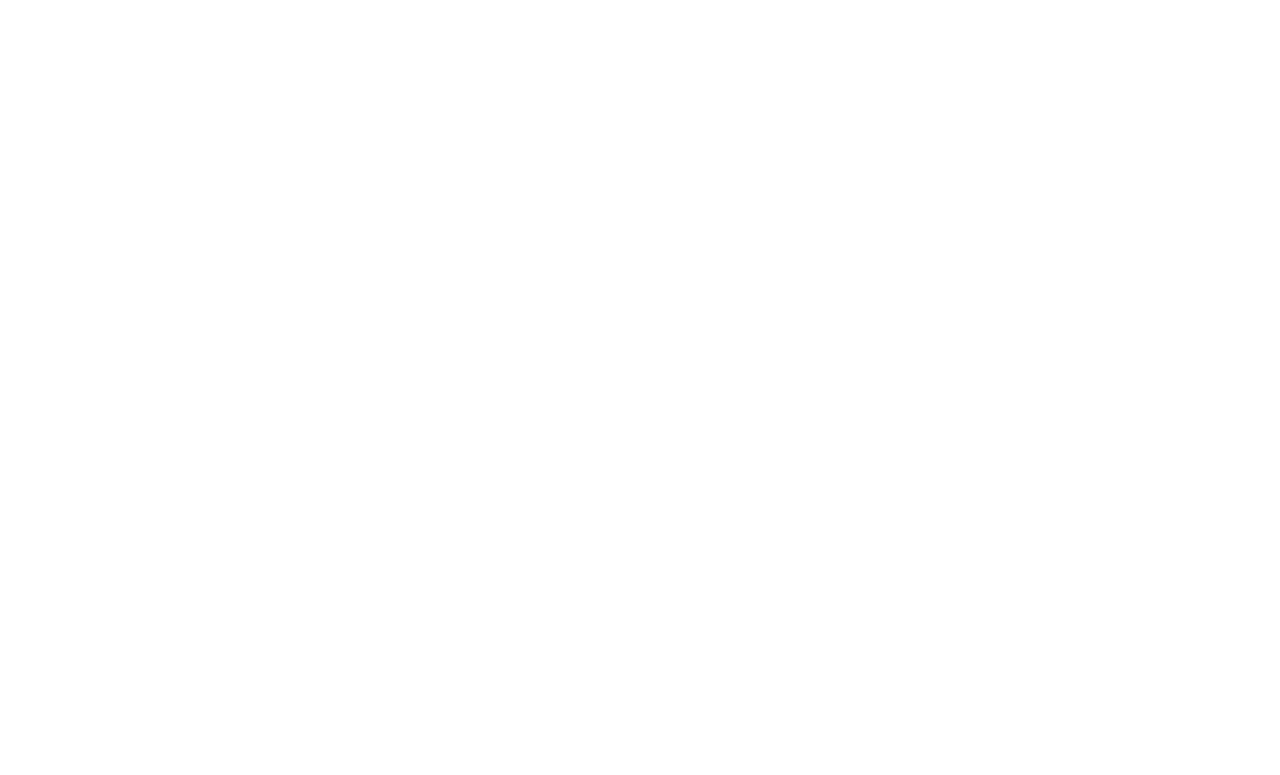
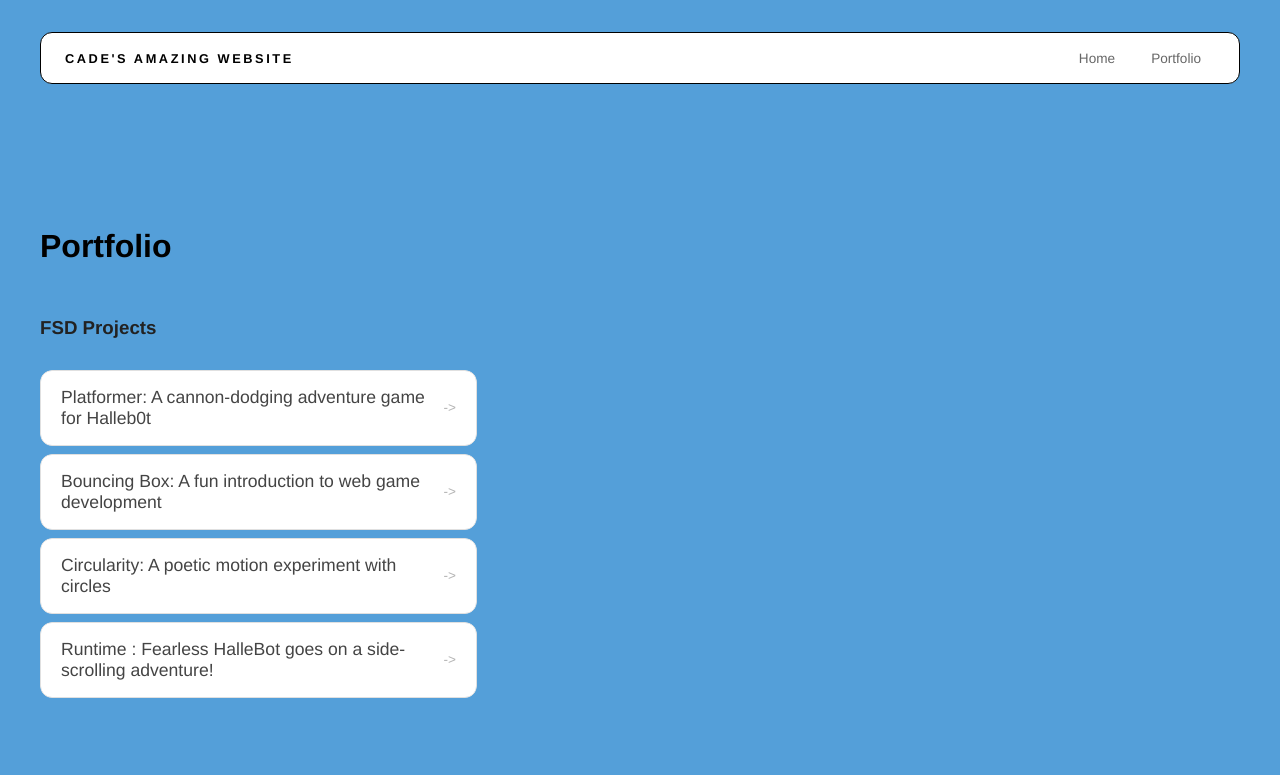
Before and after one commit to CadeCef/CadeCef.github.io, a plain HTML site: page portfolio.html in a window 1280 px wide. Drawn offline with Linux system fonts and the light colour scheme.

Commit message:
add portfolio page to website

```diff
--- a/portfolio.html
+++ b/portfolio.html
@@ -0,0 +1,46 @@
+<!DOCTYPE html>
+<html>
+  <head>
+    <title>THE Portfolio</title>
+  </head>
+
+  <body>
+    <!-- All content goes here -->
+    <div id="all-contents">
+      <nav>
+        <h1>Cade's Amazing Website</h1>
+        <link rel="stylesheet" href="style.css" />
+        <ul id="nav-ul">
+          <li class="nav-li">
+            <a href="index.html">Home</a>
+          </li>
+          <li class="nav-li">
+            <a href="portfolio.html">Portfolio</a>
+          </li>
+        </ul>
+      </nav>
+
+      <main>
+        <div class="content">
+          <h1>Portfolio</h1>
+          <h3>FSD Projects</h3>
+          <ul id="portfolio">
+            <li>
+              <a href="fsd-projects/platformer/">Platformer: A cannon-dodging adventure game for Halleb0t</a>
+            </li>
+            <li>
+              <a href="fsd-projects/bouncing-box/">Bouncing Box: A fun introduction to web game development</a>
+            </li>
+            <li>
+              <a href="fsd-projects/circularity/">Circularity: A poetic motion experiment with circles</a>
+            </li>
+            <li>
+            <a href="fsd-projects/runtime/">Runtime : Fearless HalleBot goes on a side-scrolling adventure!</a>
+            </li>
+          </ul>
+          <!--projects-->
+        </div>
+      </main>
+    </div>
+  </body>
+</html>
--- a/style.css
+++ b/style.css
@@ -146,7 +146,7 @@
   margin-bottom: 48px;
   padding: 16px 24px;
   background: #fff;
-  border: 1px solid #e0e0e0;
+  border: 1px solid #000000;
   border-radius: 12px;
 }
 
@@ -188,3 +188,56 @@
   margin-top: 16px;
   width: 100%;
 }
+
+/* Portfolio styles */
+.content h1 {
+  color: black;
+}
+
+#portfolio {
+  list-style: none;
+  margin: 0;
+  padding: 0;
+  width: 100%;
+  display: flex;
+  flex-direction: column;
+  gap: 8px;
+}
+
+#portfolio li {
+  border-radius: 12px;
+  overflow: hidden;
+}
+
+#portfolio a {
+  display: flex;
+  justify-content: space-between;
+  align-items: center;
+  text-decoration: none;
+  color: #444;
+  padding: 16px 20px;
+  font-size: 1.1rem;
+  font-weight: 500;
+  background: #fff;
+  border: 1px solid #e0e0e0;
+  border-radius: 12px;
+  transition: background 0.25s ease, color 0.25s ease, transform 0.25s ease;
+}
+
+#portfolio a:hover {
+  background: #000;
+  color: #fff;
+  transform: translateX(4px);
+}
+
+#portfolio a::after {
+  content: "->";
+  font-size: 0.85rem;
+  opacity: 0.4;
+  transition: opacity 0.25s ease;
+  white-space: nowrap;
+}
+
+#portfolio a:hover::after {
+  opacity: 1;
+}
```
